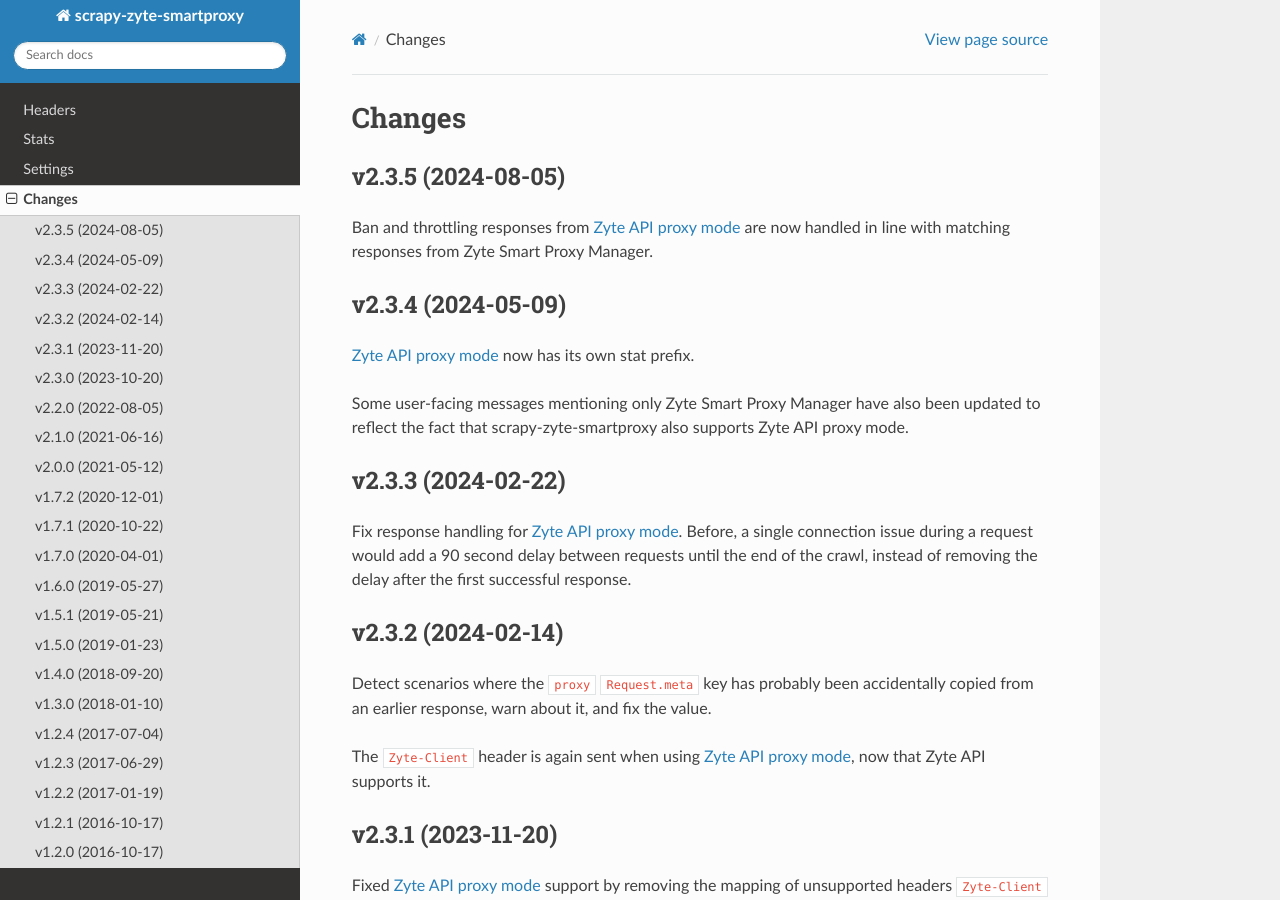
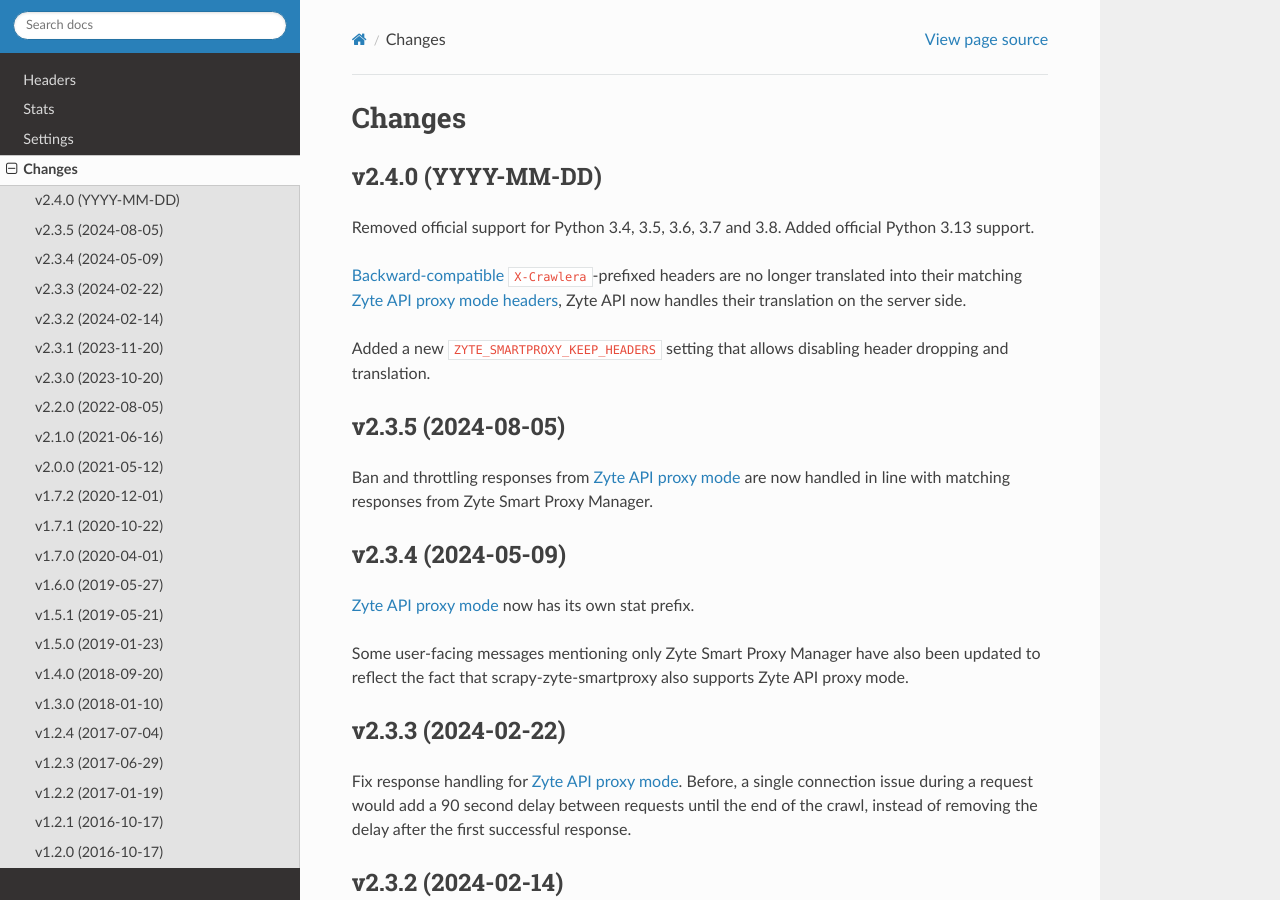
Before and after one commit to scrapy-plugins/scrapy-zyte-smartproxy, a Sphinx documentation site: the page built from docs/news.rst, in a window 1280 px wide and 900 px high. Built offline with Sphinx 7.4.7 and the Read the Docs theme 3.1.0, drawn with Linux system fonts in a browser that asks for light colours.

Commit message:
Release notes for 2.4.0 (#129)

```diff
--- a/docs/news.rst
+++ b/docs/news.rst
@@ -2,6 +2,22 @@
 
 Changes
 =======
+
+v2.4.0 (YYYY-MM-DD)
+-------------------
+
+Removed official support for Python 3.4, 3.5, 3.6, 3.7 and 3.8. Added official
+Python 3.13 support.
+
+`Backward-compatible
+<https://docs.zyte.com/zyte-api/migration/zyte/smartproxy.html#spm-migrate-map>`__
+``X-Crawlera``-prefixed headers are no longer translated into their matching
+`Zyte API proxy mode headers
+<https://docs.zyte.com/zyte-api/usage/proxy-mode.html#zapi-proxy-headers>`_,
+Zyte API now handles their translation on the server side.
+
+Added a new ``ZYTE_SMARTPROXY_KEEP_HEADERS`` setting that allows disabling
+header dropping and translation.
 
 v2.3.5 (2024-08-05)
 -------------------
```
